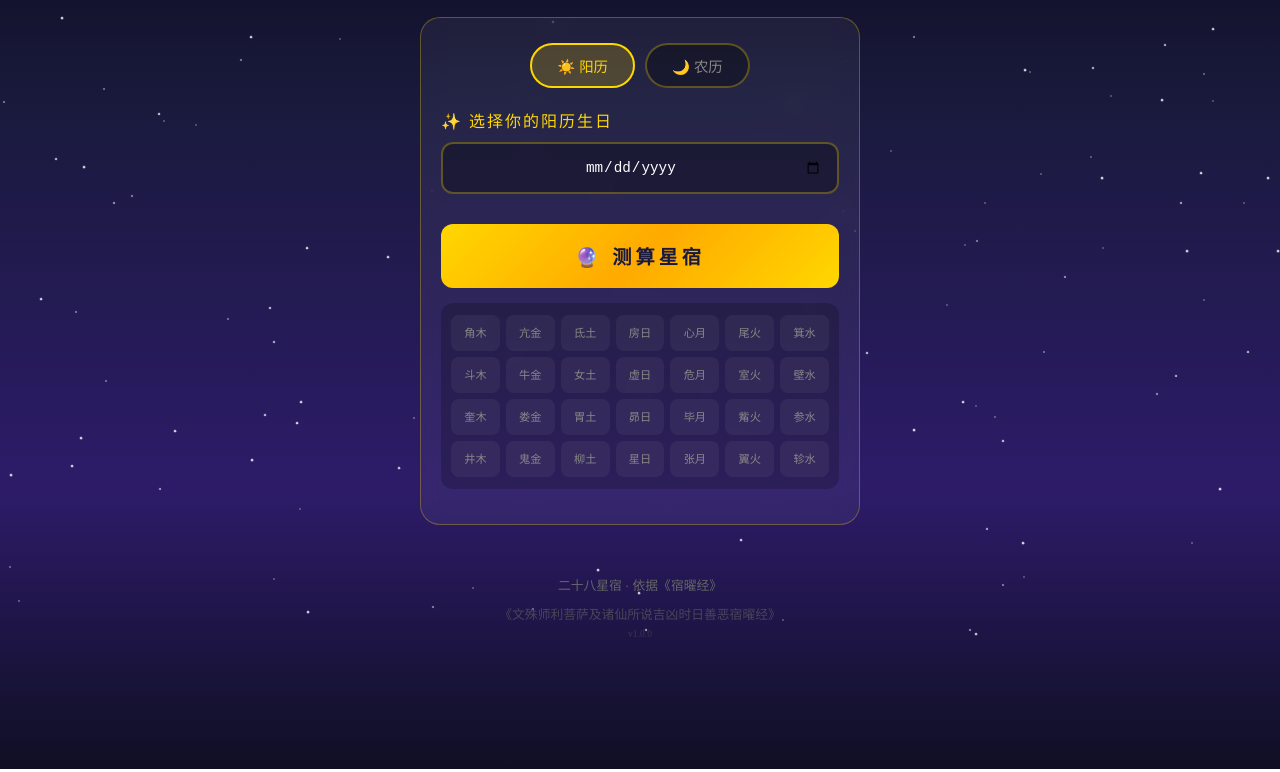
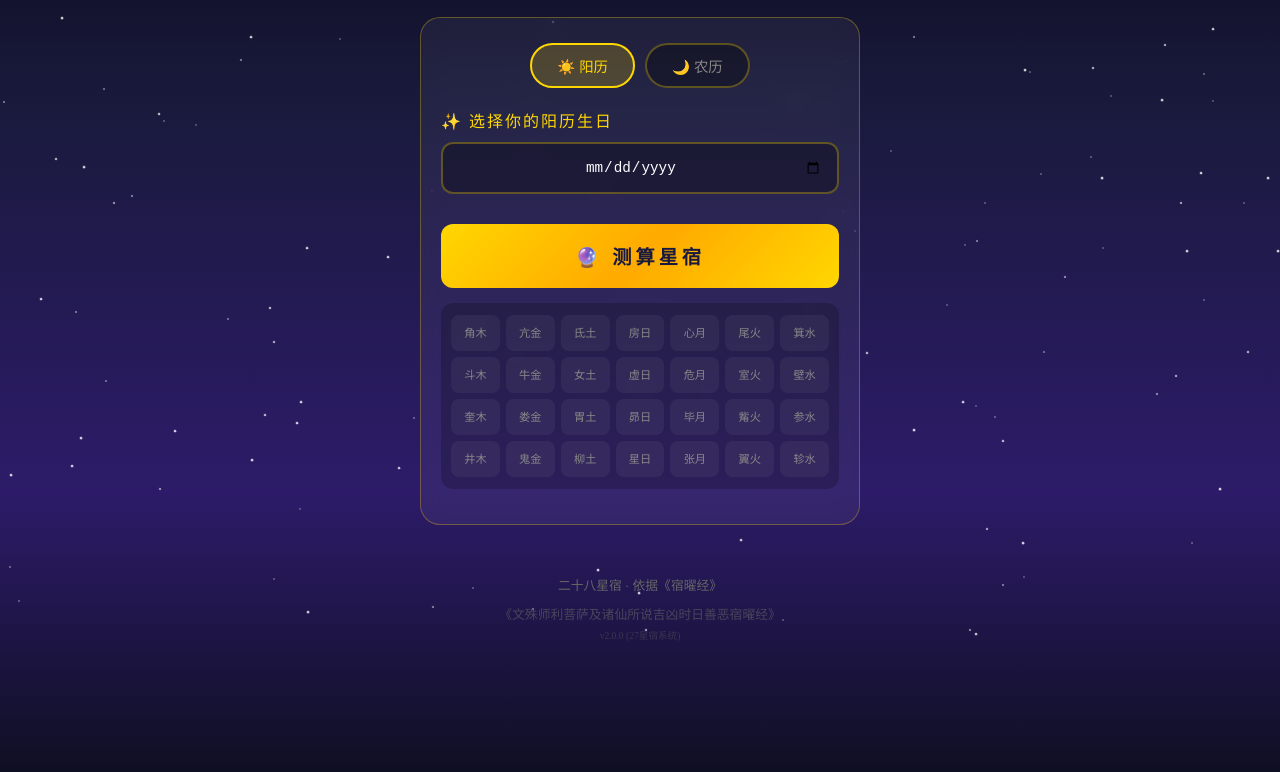
Before and after one commit to Cosmoslynkin/star-destiny, a plain HTML site: page index.html in a window 1280 px wide. Shown: the part 165-937 px from the top of the page. Drawn offline with Linux system fonts and the light colour scheme.

Commit message:
v2.0.0: 改为27星宿系统（牛宿并入女宿），修正168处数据错误

```diff
--- a/index.html
+++ b/index.html
@@ -644,7 +644,7 @@
         <footer class="footer">
             <p>二十八星宿 · 依据《宿曜经》</p>
             <p style="margin-top: 10px; opacity: 0.6;">《文殊师利菩萨及诸仙所说吉凶时日善恶宿曜经》</p>
-            <p style="margin-top: 5px; opacity: 0.4; font-size: 0.75em;">v1.0.0</p>
+            <p style="margin-top: 5px; opacity: 0.4; font-size: 0.75em;">v2.0.0 (27星宿系统)</p>
         </footer>
     </div>
 
```
